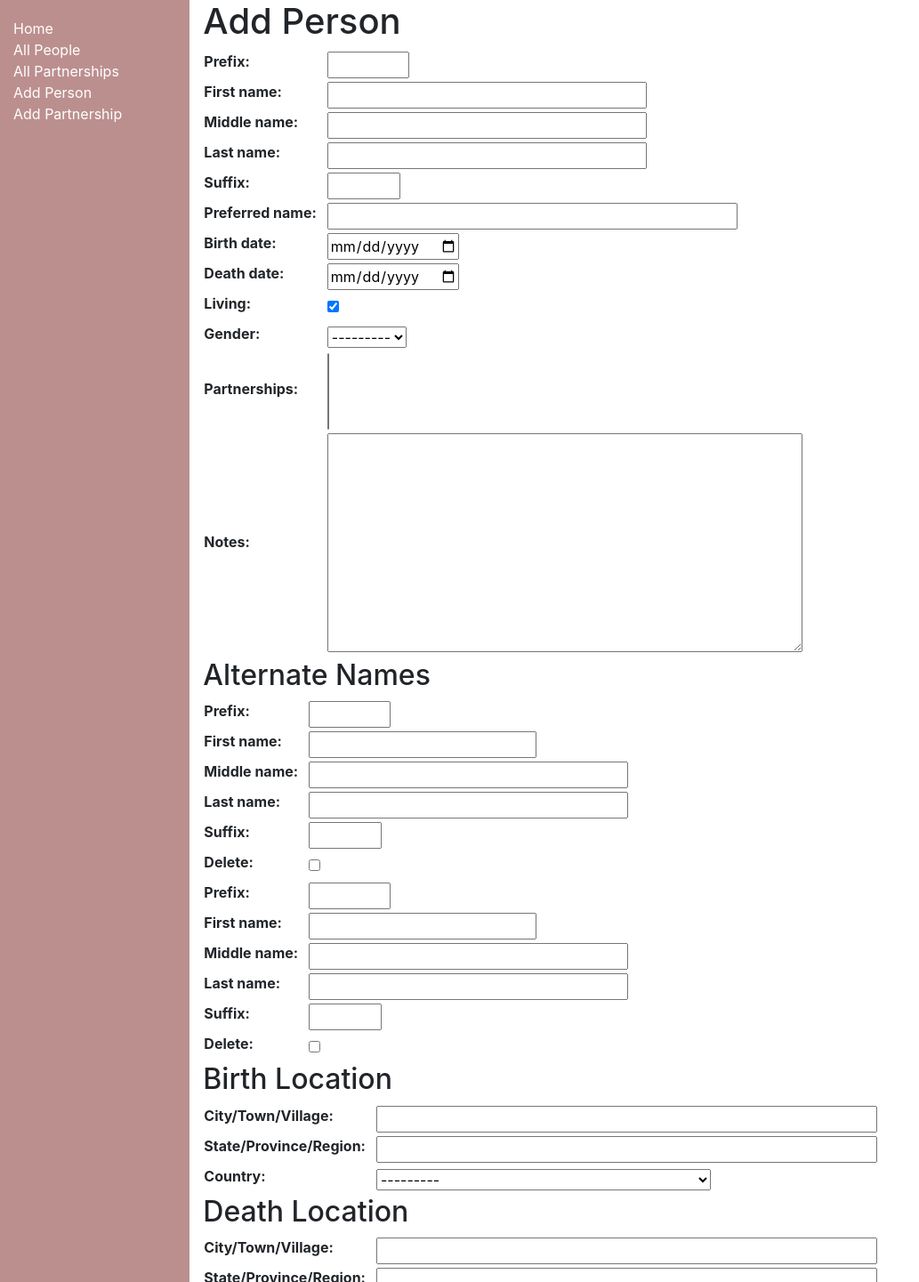
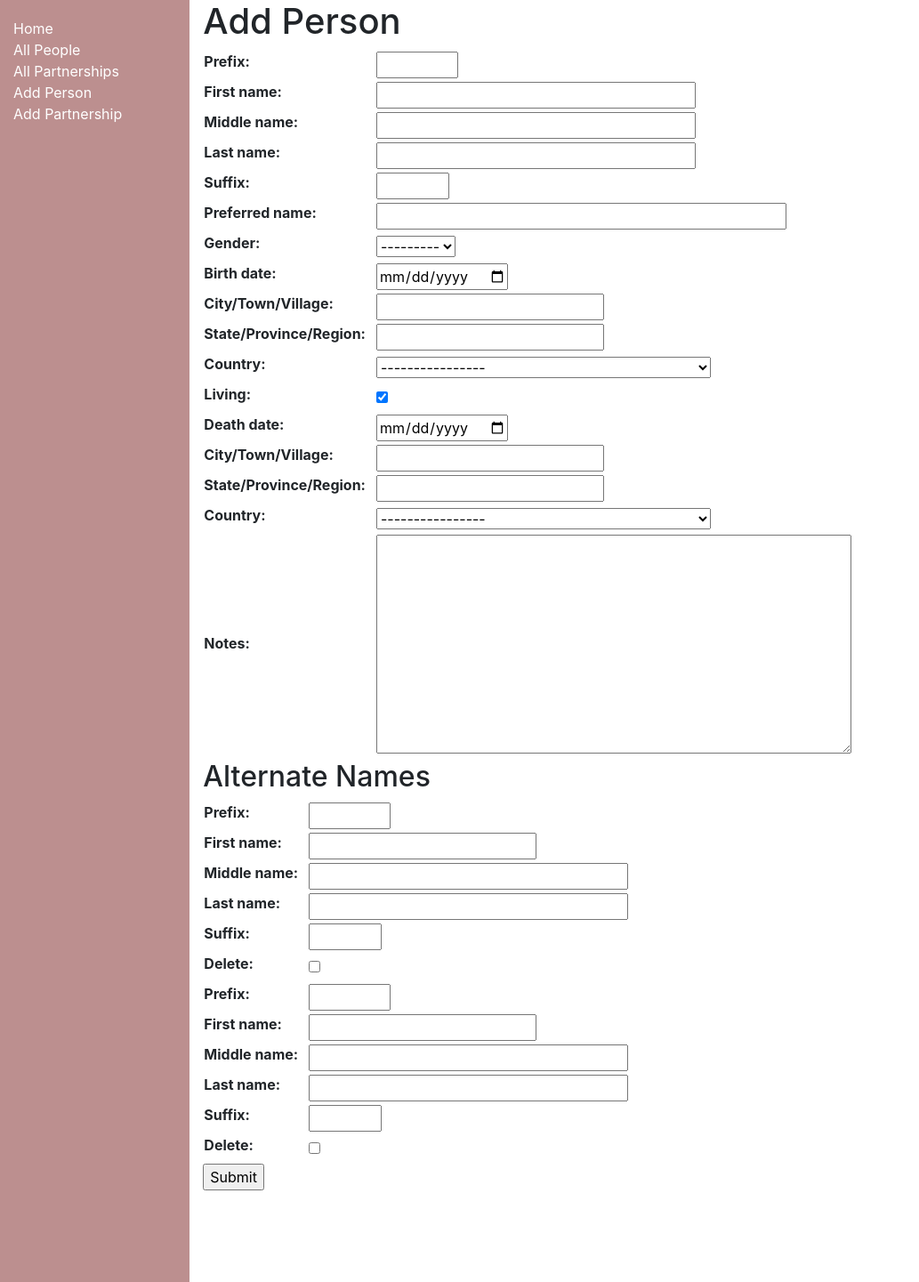
Before and after one commit to star4z/familytree, a Django app: page /webapp/add_person/ in a window 1280 px wide. Shown: the whole page at 89% size, without its empty margins (0-1033 px from the left). Run offline with Django 3.2, Linux system fonts and the light colour scheme; data that the repository does not hold is empty; some libraries are stand-ins or nearby versions.

Commit message:
Updated Person Form's field ordering

```diff
--- a/webapp/forms.py
+++ b/webapp/forms.py
@@ -2,7 +2,6 @@ from django import forms
 from django.forms import ModelForm
 from django.forms import BaseModelFormSet
 from webapp.models import Person, LegalName, Location, Partnership, AlternateName
-
 
 class AddNameForm(ModelForm):
     class Meta:
@@ -17,16 +16,35 @@ class AddNameForm(ModelForm):
         }
 
 class AddPersonForm(ModelForm):
+    blank_choice = [('','----------------')]
+    birth_city = forms.CharField(label='City/Town/Village',
+        max_length=50, required=False)
+    birth_state = forms.CharField(label='State/Province/Region',
+        max_length=50, required=False)
+    birth_country = forms.ChoiceField(label='Country',
+        choices=blank_choice + Location.Country.choices, required=False)
+
+    death_city = forms.CharField(label='City/Town/Village',
+        max_length=50, required=False)
+    death_state = forms.CharField(label='State/Province/Region',
+        max_length=50, required=False)
+    death_country = forms.ChoiceField(label='Country',
+        choices=blank_choice + Location.Country.choices, required=False)
+
     class Meta:
         model = Person
-        exclude = ['legal_name', 'tree', 'birth_location', 'death_location']
+        fields = ['preferred_name', 'gender', 'birth_date', 'death_date',
+            'living', 'notes']
         widgets = {
+            'preferred_name': forms.TextInput(attrs={'size': '40'}),
             'birth_date': forms.DateInput(attrs={'type': 'date'}),
             'death_date': forms.DateInput(attrs={'type': 'date'}),
-            'preferred_name': forms.TextInput(attrs={'size': '40'}),
             'notes': forms.Textarea(attrs={'rows': 10, 'cols': '50'})
         }
 
+    field_order = ['preferred_name', 'gender', 'birth_date', 'birth_city',
+        'birth_state','birth_country', 'living', 'death_date', 'death_city',
+        'death_state', 'death_country', 'notes']
 
 class AlternateNameForm(ModelForm):
     first_name = forms.CharField(required=False)
@@ -41,7 +59,6 @@ class AlternateNameForm(ModelForm):
             'suffix': forms.TextInput(attrs={'size': '3'})
         }
 
-
 # Defines a Location form based on the Location model.
 # Includes every attribute.
 # Textfield sizes for 'city' and 'state' attributes set to 50 characters.
@@ -54,7 +71,6 @@ class AddLocationForm(ModelForm):
             'state': forms.TextInput(attrs={'size': '50'})
         }
 
-
 class AddPartnershipForm(ModelForm):
     class Meta:
         model = Partnership
--- a/webapp/submodels/location_model.py
+++ b/webapp/submodels/location_model.py
@@ -261,10 +261,8 @@ class Location(models.Model):
     country = models.CharField(max_length=2, choices=Country.choices,
         blank=True)
 
-    '''
     class Meta:
         unique_together = ["city", "state", "country"]
-    '''
 
     def __str__(self):
         return self.city + ', ' + self.state + ', ' + self.country
--- a/webapp/templates/webapp/add_person.html
+++ b/webapp/templates/webapp/add_person.html
@@ -13,6 +13,8 @@
             <table>
                 {{ alt_name_formset.as_table}}
             </table>
+
+            <!--
             <h2>Birth Location</h2>
             <table>
                 {{ birth_location_form.as_table }}
@@ -22,6 +24,7 @@
             <table>
                 {{ death_location_form.as_table }}
             </table>
+            -->
             <input type="submit" value="Submit"/>
         </form>
     </div>
--- a/webapp/views.py
+++ b/webapp/views.py
@@ -11,23 +11,31 @@ from django.forms import inlineformset_factory
 
 
 def add_person(request):
-    AlternateNameFormSet = inlineformset_factory(Person, AlternateName, form=AlternateNameForm, extra=2, can_delete=True)
+    AlternateNameFormSet = inlineformset_factory(Person, AlternateName,
+        form=AlternateNameForm, extra=2, can_delete=True)
+
     person = Person()
+
     if request.method == 'POST':
         # if this is a POST request we need to process the form data
         name_form = AddNameForm(request.POST)
         person_form = AddPersonForm(request.POST, instance=person)
         alt_name_formset = AlternateNameFormSet(request.POST, instance=person)
+
+        '''
         birth_location_form = AddLocationForm(request.POST, prefix="birth_location")
         death_location_form = AddLocationForm(request.POST, prefix="death_location")
+        '''
 
         # Tuple that contains validation status of each filled form
         form_validations = (
             person_form.is_valid(),
             name_form.is_valid(),
             alt_name_formset.is_valid(),
+            '''
             birth_location_form.is_valid(),
             death_location_form.is_valid()
+            '''
         )
 
         # check whether it's valid:
@@ -54,14 +62,21 @@ def add_person(request):
             # variable and sets location_created boolean to false
             # If it doesn't exist, create a new instance from form's data and
             # set location_created boolean to true
-            birth_location, birth_location_created = Location.objects.get_or_create(**birth_location_form.cleaned_data)
-            death_location, death_location_created = Location.objects.get_or_create(**death_location_form.cleaned_data)
+            birth_location, birth_loc_was_created = Location.objects.get_or_create(
+                city=person_form.cleaned_data['birth_city'],
+                state=person_form.cleaned_data['birth_state'],
+                country=person_form.cleaned_data['birth_country'])
+
+            death_location, death_loc_was_created = Location.objects.get_or_create(
+                city=person_form.cleaned_data['death_city'],
+                state=person_form.cleaned_data['death_state'],
+                country=person_form.cleaned_data['death_country'])
 
             # if new location instances were created, save them in the DB
-            if birth_location_created:
+            if birth_loc_was_created:
                 birth_location.save()
 
-            if death_location_created:
+            if death_loc_was_created:
                 death_location.save()
 
             # Assign the location instances as keys in Person instance
@@ -78,15 +93,19 @@ def add_person(request):
         name_form = AddNameForm()
         person_form = AddPersonForm(instance=person)
         alt_name_formset = AlternateNameFormSet(instance=person)
+
+        '''
         birth_location_form = AddLocationForm(prefix="birth_location")
         death_location_form = AddLocationForm(prefix="death_location")
+        '''
 
     context = {
         'name_form': name_form,
         'person_form': person_form,
         'alt_name_formset': alt_name_formset,
-        'birth_location_form': birth_location_form,
-        'death_location_form': death_location_form
+
+        #'birth_location_form': birth_location_form,
+        #'death_location_form': death_location_form
     }
 
     return render(request, 'webapp/add_person.html', context)
```
